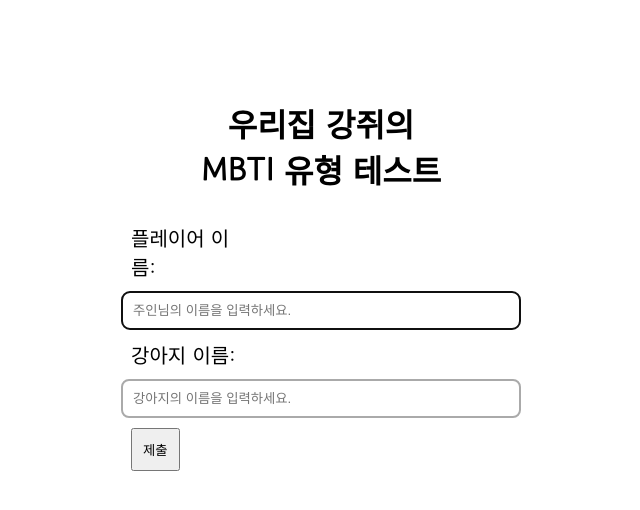
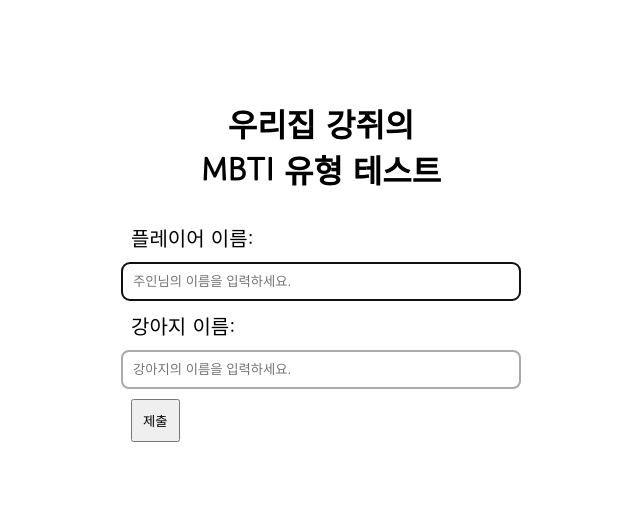
Before and after one commit to k391160334/web-frontend-practice, a Flask app: page / in a window 1280 px wide. Shown: the top 510 px of the page, without its empty margins (319-959 px from the left). Run offline with Flask 2, Linux system fonts and the light colour scheme.

Commit message:
style.css

```diff
--- a/static/css/style.css
+++ b/static/css/style.css
@@ -14,7 +14,7 @@ h1 {
 }
 
 label {
-    width: 120px;
+    width: 125px;
     display: inline-block;
     padding: 10px;
 }
```
